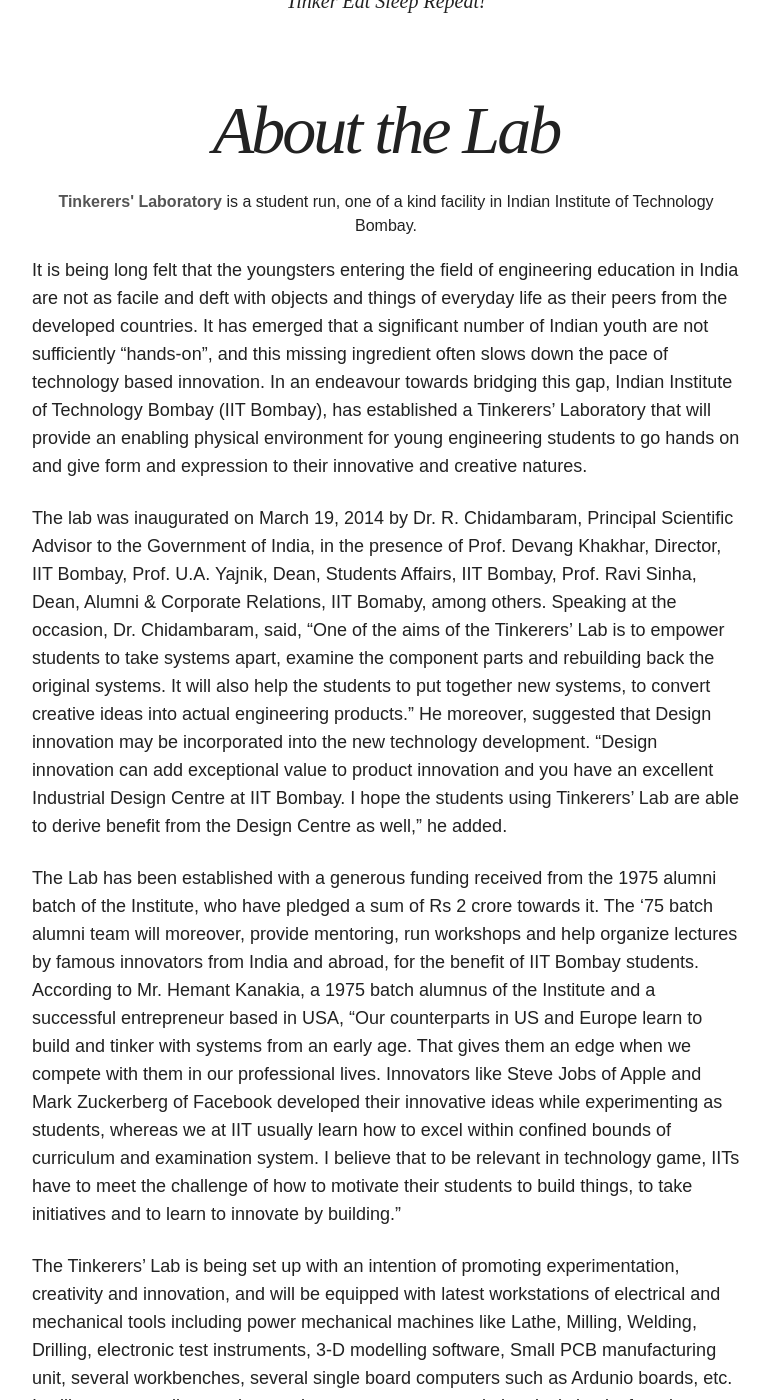
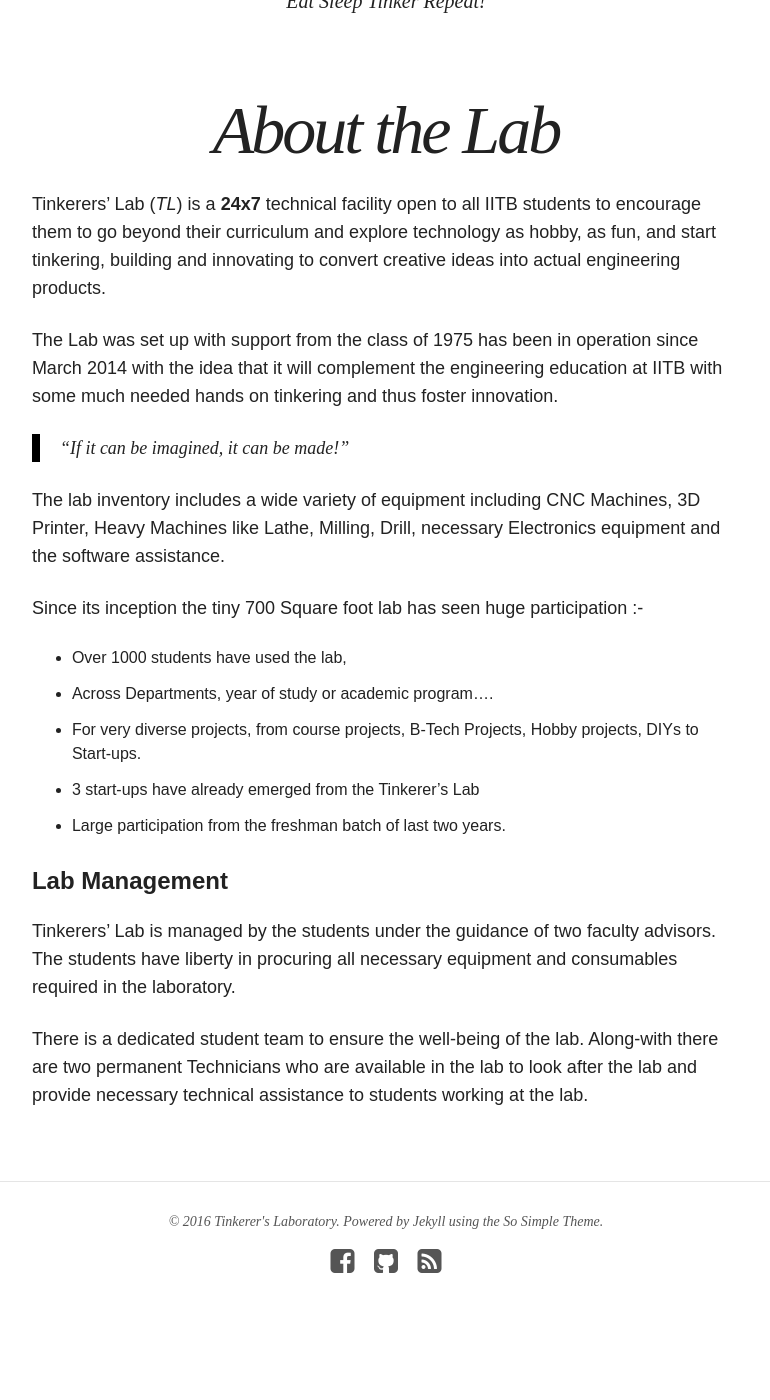
Before and after one commit to vikrant7/tinkerers-laboratory.github.io, a Jekyll site: the page built from about/index.md, in a window 1280 px wide and 1400 px high, scrolled down 382 px. Shown: the whole window, without its empty margins (254-1024 px from the left). Built offline with Jekyll 4.4.1, drawn with Linux system fonts in a browser that asks for light colours; nearby versions of some CDN libraries; after the commit the page ends 1755 px from its top, so only the background shows below that; some of the changed text lies outside the part shown.

Commit message:
Made changes in about page

```diff
--- a/_config.yml
+++ b/_config.yml
@@ -2,7 +2,7 @@
 
 title: Tinkerers' Laboratory
 locale: en_US
-description: Tinker Eat Sleep Repeat!
+description: Eat Sleep Tinker Repeat!
 logo: site-logo.jpg
 search: true
 url: http://tinkerers-laboratory.github.io
--- a/about/index.md
+++ b/about/index.md
@@ -5,17 +5,23 @@
 modified: 2014-08-08T19:44:38.564948-04:00
 ---
 
-<center><a href=""><b>Tinkerers' Laboratory</b></a> is a student run, one of a kind facility in Indian Institute of Technology Bombay.</center>
+Tinkerers’ Lab (*TL*)  is a **24x7** technical facility open to all IITB students to encourage them to go beyond their curriculum and explore technology as hobby, as fun, and start tinkering, building and innovating to convert creative ideas into actual engineering products.
 
-It is being long felt that the youngsters entering the field of engineering education in India are not as facile and deft with objects and things of everyday life as their peers from the developed countries. It has emerged that a significant number of Indian youth are not sufficiently "hands-on", and this missing ingredient often slows down the pace of technology based innovation. In an endeavour towards bridging this gap, Indian Institute of Technology Bombay (IIT Bombay), has  established a Tinkerers' Laboratory that will provide an enabling physical environment for young engineering students to go hands on and  give form and expression to their innovative and creative natures.
+The Lab was set up with support from the class of 1975 has been in operation since March 2014 with the idea that it will complement the engineering education at IITB with some much needed hands on tinkering and thus foster innovation.
 
-The lab was inaugurated on March 19, 2014 by Dr. R. Chidambaram, Principal Scientific Advisor to the Government of India, in the presence of Prof. Devang Khakhar, Director, IIT Bombay, Prof. U.A. Yajnik, Dean, Students Affairs, IIT Bombay, Prof. Ravi Sinha, Dean, Alumni & Corporate Relations, IIT Bomaby, among others. Speaking at the occasion, Dr. Chidambaram, said, "One of the aims of the Tinkerers' Lab is to empower students to take systems apart, examine the component parts and rebuilding back the original systems. It will also help the students to put together new systems,  to convert creative ideas into actual engineering products." He moreover, suggested that Design innovation may be incorporated into the new technology development. "Design innovation can add exceptional value to product innovation and you have an excellent Industrial Design Centre at IIT Bombay. I hope the students using Tinkerers' Lab are able to derive benefit from the Design Centre as well," he added.
+>“If it can be imagined, it can be made!”
 
-The Lab has been established with a generous funding received from the 1975 alumni batch of the Institute, who have pledged a sum of Rs 2 crore towards it. The '75 batch alumni team will moreover, provide mentoring, run workshops and help organize lectures by famous innovators from India and abroad, for the benefit of IIT Bombay students. According to Mr. Hemant Kanakia, a 1975 batch alumnus of the Institute and a successful entrepreneur based in USA, "Our counterparts in US and Europe learn to build and tinker with systems from an early age. That gives them an edge when we compete with them in our professional lives. Innovators like Steve Jobs of Apple and Mark Zuckerberg of Facebook developed their innovative ideas while experimenting as students, whereas we at IIT usually learn how to excel within confined bounds of curriculum and examination system. I believe that to be relevant in technology game, IITs have to meet the challenge of how to motivate their students to build things, to take initiatives and to learn to innovate by building."
+The lab inventory includes a wide variety of equipment including CNC Machines, 3D Printer, Heavy Machines like Lathe, Milling, Drill, necessary Electronics equipment and the software assistance.
 
-The Tinkerers' Lab is being set up with an intention of promoting experimentation, creativity and innovation, and will be equipped with latest workstations of electrical and mechanical tools including power mechanical machines like Lathe, Milling, Welding, Drilling, electronic test instruments, 3-D modelling software, Small PCB manufacturing unit, several workbenches, several single board computers such as Ardunio boards, etc. It will moreover, allow students to borrow spare parts and electrical circuits from its store and would provide latest mechanical and electrical tools to build and to test electro-mechanical systems from small to big projects like robots, flying machines, and biometric systems, to cite few examples.
+Since its inception the tiny 700 Square foot lab has seen huge participation :-
+* Over 1000 students have used the lab,
+* Across Departments, year of study or academic program….
+* For very diverse projects, from course projects, B-Tech Projects, Hobby projects, DIYs to Start-ups.
+* 3 start-ups have already emerged from the Tinkerer’s Lab
+* Large participation from the freshman batch of last two years.
 
-The facility, which is managed by the students (Students' Technical Activities Body), is open to all students of the Institute, irrespective of their discipline, and is accessible 24x7. It will provide the freedom and facility to experiment, exercise imaginations and build novel systems. Students may begin by taking apart systems and learning how it works and by putting the knowledge they gain to build innovative advanced systems.
+#### Lab Management
 
+Tinkerers’ Lab is managed by the students under the guidance of two faculty advisors. The students have liberty in procuring all necessary equipment and consumables required in the laboratory.
 
-<font size="5" color = "grey">I hope this will aid us in generating a culture, where students work in the labs, do things on their own and also learn in the process," said, Prof. Khakhar.</font>
+There is a dedicated student team to ensure the well-being of the lab. Along-with there are two permanent Technicians who are available in the lab to look after the lab and provide necessary technical assistance to students working at the lab.
```
